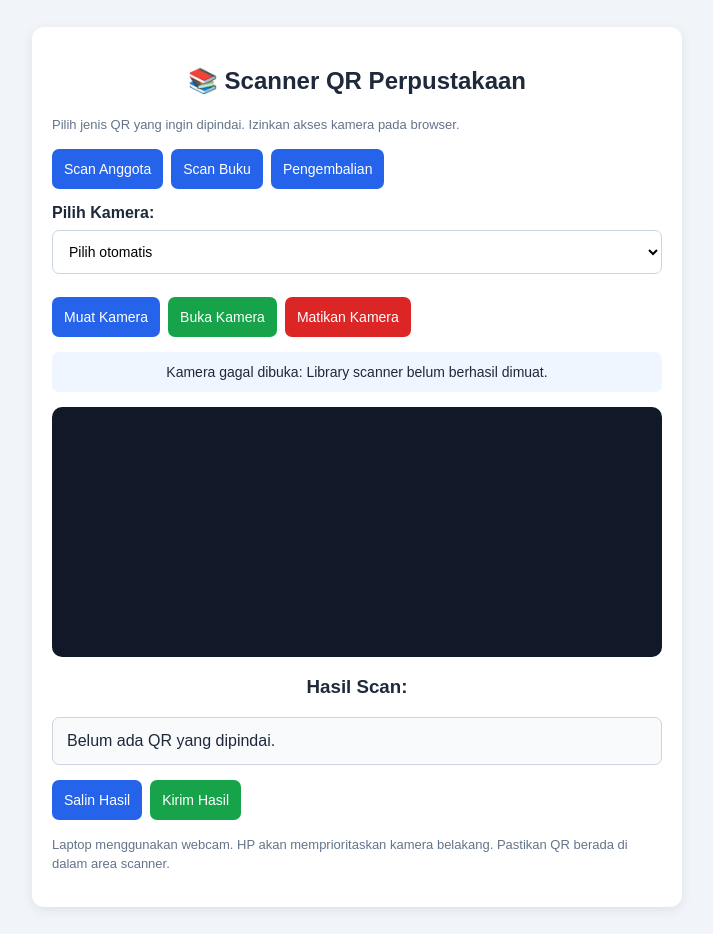
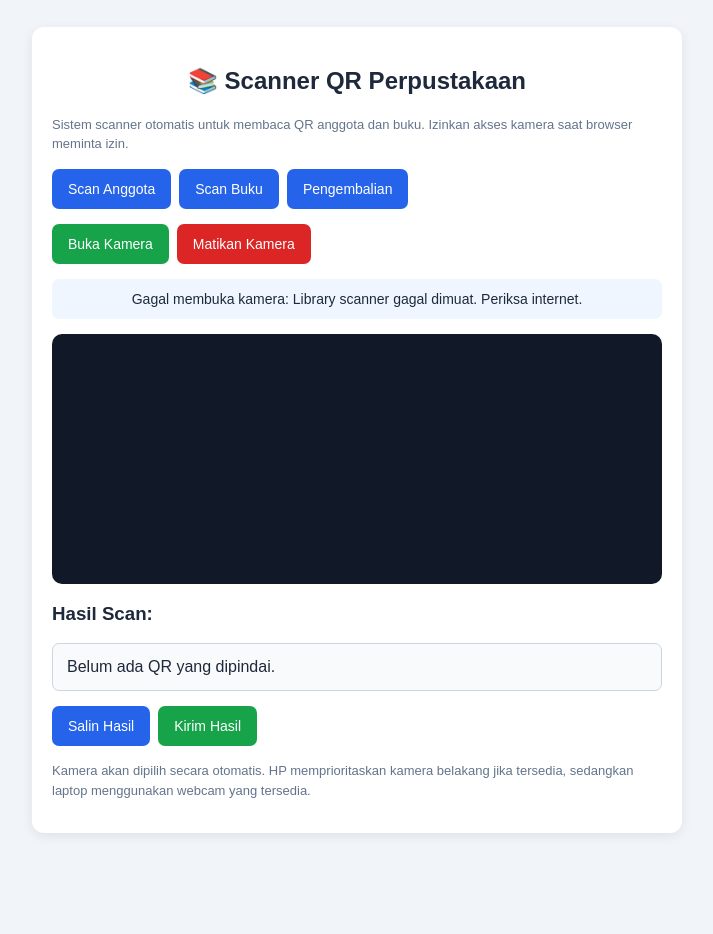
Before and after one commit to fakarmaulana0-beep/scanner-perpus, a plain HTML site: page index.html in a window 1280 px wide. Both pictures are taken after a click on the button "Buka Kamera". Shown: the whole page, without its empty margins (283-996 px from the left). After the commit the page ends 860 px from the top, so only its background shows below. Drawn offline with Linux system fonts and the light colour scheme.

Commit message:
Update index.html

```diff
--- a/index.html
+++ b/index.html
@@ -31,7 +31,7 @@ body {
   box-shadow: 0 3px 12px rgba(0,0,0,.08);
 }
 
-h2, h3 {
+h2 {
   text-align: center;
 }
 
@@ -42,31 +42,27 @@ h2, h3 {
   margin: 15px 0;
 }
 
-button, select {
-  padding: 12px;
+button {
+  padding: 12px 16px;
   border: 0;
   border-radius: 7px;
   font-size: 14px;
-}
-
-button {
+  color: white;
   background: #2563eb;
-  color: white;
   cursor: pointer;
 }
 
 button:disabled {
   opacity: .5;
+  cursor: not-allowed;
 }
 
-.success { background: #16a34a; }
-.danger { background: #dc2626; }
+.success {
+  background: #16a34a;
+}
 
-select {
-  width: 100%;
-  border: 1px solid #cbd5e1;
-  background: white;
-  margin: 8px 0;
+.danger {
+  background: #dc2626;
 }
 
 #reader {
@@ -111,9 +107,19 @@ select {
 }
 
 @media(max-width:480px) {
-  body { padding: 5px; }
-  .container { padding: 14px; margin: 5px auto; }
-  button { flex: 1; min-width: 100px; }
+  body {
+    padding: 5px;
+  }
+
+  .container {
+    padding: 14px;
+    margin: 5px auto;
+  }
+
+  button {
+    flex: 1;
+    min-width: 100px;
+  }
 }
 </style>
 </head>
@@ -125,66 +131,101 @@ select {
 <h2>📚 Scanner QR Perpustakaan</h2>
 
 <p class="hint">
-Pilih jenis QR yang ingin dipindai.
-Izinkan akses kamera pada browser.
+Sistem scanner otomatis untuk membaca QR anggota dan buku.
+Izinkan akses kamera saat browser meminta izin.
 </p>
 
+<!-- PILIH MODE -->
 <div class="buttons">
-  <button onclick="pilihMode('anggota')">Scan Anggota</button>
-  <button onclick="pilihMode('buku')">Scan Buku</button>
-  <button onclick="pilihMode('kembali')">Pengembalian</button>
+
+<button onclick="pilihMode('anggota')">
+Scan Anggota
+</button>
+
+<button onclick="pilihMode('buku')">
+Scan Buku
+</button>
+
+<button onclick="pilihMode('kembali')">
+Pengembalian
+</button>
+
 </div>
 
-<label for="camera"><b>Pilih Kamera:</b></label>
+<!-- KONTROL KAMERA -->
+<div class="buttons">
 
-<select id="camera">
-  <option value="">Pilih otomatis</option>
-</select>
+<button class="success" id="btnBuka"
+onclick="mulaiScanner()">
+Buka Kamera
+</button>
 
-<div class="buttons">
-  <button onclick="muatKamera()">Muat Kamera</button>
-  <button class="success" onclick="mulaiScanner()">Buka Kamera</button>
-  <button class="danger" onclick="matikanScanner()">Matikan Kamera</button>
+<button class="danger" id="btnMati"
+onclick="matikanScanner()">
+Matikan Kamera
+</button>
+
 </div>
 
-<div id="status">Status: Kamera belum aktif</div>
+<!-- STATUS -->
+<div id="status">
+Status: Kamera belum aktif
+</div>
 
+<!-- AREA SCANNER -->
 <div id="reader"></div>
 
 <h3>Hasil Scan:</h3>
 
-<div id="result">Belum ada QR yang dipindai.</div>
+<div id="result">
+Belum ada QR yang dipindai.
+</div>
 
+<!-- HASIL -->
 <div class="buttons">
-  <button onclick="salinHasil()">Salin Hasil</button>
-  <button class="success" onclick="kirimUlang()">Kirim Hasil</button>
+
+<button onclick="salinHasil()">
+Salin Hasil
+</button>
+
+<button class="success" onclick="kirimUlang()">
+Kirim Hasil
+</button>
+
 </div>
 
 <p class="hint">
-Laptop menggunakan webcam. HP akan memprioritaskan kamera belakang.
-Pastikan QR berada di dalam area scanner.
+Kamera akan dipilih secara otomatis.
+HP memprioritaskan kamera belakang jika tersedia,
+sedangkan laptop menggunakan webcam yang tersedia.
 </p>
 
 </div>
 
 <script>
 
+// VARIABEL UTAMA
 let scanner = null;
 let kameraAktif = false;
 let modeAktif = 'anggota';
 let hasilScan = '';
 let sedangMemproses = false;
+let sedangMulai = false;
 
-const cameraSelect = document.getElementById('camera');
+// ELEMEN HTML
 const statusBox = document.getElementById('status');
 const resultBox = document.getElementById('result');
+const btnBuka = document.getElementById('btnBuka');
+const btnMati = document.getElementById('btnMati');
 
+// STATUS
 function status(teks) {
   statusBox.textContent = teks;
 }
 
-// PILIH MODE
+// PILIH MODE SCAN
 function pilihMode(mode) {
+
   modeAktif = mode;
 
   const nama = {
@@ -196,81 +237,35 @@ function pilihMode(mode) {
   status('Mode aktif: ' + nama[mode]);
 }
 
-// MEMUAT DAFTAR KAMERA
-async function muatKamera() {
+// MEMULAI SCANNER
+async function mulaiScanner() {
+
+  if (sedangMulai) return;
+
+  sedangMulai = true;
+  btnBuka.disabled = true;
+
   try {
 
+    // CEK HTTPS
     if (!window.isSecureContext) {
       throw new Error('Website harus menggunakan HTTPS.');
     }
 
+    // CEK LIBRARY
+    if (typeof Html5Qrcode === 'undefined') {
+      throw new Error('Library scanner gagal dimuat. Periksa internet.');
+    }
+
+    // CEK KAMERA
     if (!navigator.mediaDevices ||
         !navigator.mediaDevices.getUserMedia) {
       throw new Error('Browser tidak mendukung kamera.');
     }
 
-    if (typeof Html5Qrcode === 'undefined') {
-      throw new Error('Library scanner gagal dimuat. Periksa koneksi internet.');
-    }
-
-    status('Meminta izin kamera...');
-
-    const stream = await navigator.mediaDevices.getUserMedia({
-      video: true
-    });
-
-    stream.getTracks().forEach(track => track.stop());
-
-    const cameras = await Html5Qrcode.getCameras();
-
-    if (!cameras || cameras.length === 0) {
-      throw new Error('Kamera tidak ditemukan.');
-    }
-
-    cameraSelect.innerHTML = '';
-
-    cameras.forEach((cam, index) => {
-      const option = document.createElement('option');
-      option.value = cam.id;
-      option.textContent = cam.label || 'Kamera ' + (index + 1);
-      cameraSelect.appendChild(option);
-    });
-
-    // Prioritaskan kamera belakang HP.
-    // Jika laptop, gunakan webcam yang tersedia.
-    const kameraPilihan = cameras.find(cam =>
-      /back|rear|environment|belakang/i.test(cam.label)
-    ) || cameras[0];
-
-    cameraSelect.value = kameraPilihan.id;
-
-    status('Kamera ditemukan: ' + kameraPilihan.label);
-
-  } catch (err) {
-    status('Gagal memuat kamera: ' + err.message);
-  }
-}
-
-// MEMULAI SCANNER
-async function mulaiScanner() {
-
-  if (kameraAktif) {
-    await matikanScanner();
-  }
-
-  try {
-
-    if (!window.isSecureContext) {
-      throw new Error('Gunakan website melalui HTTPS.');
-    }
-
-    if (typeof Html5Qrcode === 'undefined') {
-      throw new Error('Library scanner belum berhasil dimuat.');
-    }
-
-    // Muat daftar kamera jika belum tersedia.
-    if (!cameraSelect.value) {
-      await muatKamera();
+    // MATIKAN SCANNER SEBELUM MEMULAI ULANG
+    if (kameraAktif) {
+      await matikanScanner();
     }
 
     if (!scanner) {
@@ -279,19 +274,40 @@ async function mulaiScanner() {
 
     sedangMemproses = false;
 
-    status('Mengaktifkan kamera...');
+    status('Mencari kamera otomatis...');
 
-    // Gunakan kamera pilihan.
-    // Jika tidak tersedia, prioritaskan kamera belakang.
-    const pilihanKamera = cameraSelect.value
-      ? cameraSelect.value
-      : { facingMode: 'environment' };
+    // IZIN KAMERA DAN DETEKSI PERANGKAT
+    const stream = await navigator.mediaDevices.getUserMedia({
+      video: true
+    });
 
+    stream.getTracks().forEach(track => track.stop());
+
+    // DAFTAR KAMERA
+    const cameras = await Html5Qrcode.getCameras();
+
+    if (!cameras || cameras.length === 0) {
+      throw new Error('Kamera tidak ditemukan.');
+    }
+
+    // PILIH KAMERA BELAKANG JIKA TERSEDIA
+    // JIKA TIDAK, GUNAKAN KAMERA PERTAMA
+    const kameraPilihan = cameras.find(cam =>
+      /back|rear|environment|belakang/i.test(cam.label)
+    ) || cameras[0];
+
+    status('Mengaktifkan kamera: ' + kameraPilihan.label);
+
+    // JALANKAN SCANNER
     await scanner.start(
-      pilihanKamera,
+
+      kameraPilihan.id,
+
       {
         fps: 10,
+
         qrbox: function(width, height) {
+
           const ukuran = Math.floor(
             Math.min(width * 0.8, height * 0.8, 280)
           );
@@ -300,11 +316,14 @@ async function mulaiScanner() {
             width: ukuran,
             height: ukuran
           };
+
         },
+
         aspectRatio: 1
+
       },
 
-      // KETIKA QR BERHASIL DIBACA
+      // QR BERHASIL DIBACA
       async function(decodedText) {
 
         if (sedangMemproses) return;
@@ -312,6 +331,7 @@ async function mulaiScanner() {
         sedangMemproses = true;
 
         hasilScan = decodedText;
+
         resultBox.textContent = decodedText;
 
         status('QR berhasil dibaca!');
@@ -319,11 +339,12 @@ async function mulaiScanner() {
         await matikanScanner();
 
         kirimHasil();
+
       },
 
-      function(errorMessage) {
-        // Frame tanpa QR diabaikan.
-      }
+      // FRAME TANPA QR DIABAIKAN
+      function(errorMessage) {}
+
     );
 
     kameraAktif = true;
@@ -334,15 +355,22 @@ async function mulaiScanner() {
 
     kameraAktif = false;
 
-    status('Kamera gagal dibuka: ' + err.message);
+    status('Gagal membuka kamera: ' + err.message);
+
+  } finally {
+
+    sedangMulai = false;
+    btnBuka.disabled = false;
 
   }
+
 }
 
 // MEMATIKAN KAMERA
 async function matikanScanner() {
 
   if (scanner && kameraAktif) {
+
     try {
 
       await scanner.stop();
@@ -353,12 +381,12 @@ async function matikanScanner() {
 
     } catch (err) {
 
-      kameraAktif = false;
-
       status('Gagal mematikan kamera: ' + err.message);
 
     }
+
   }
+
 }
 
 // MENGIRIM HASIL SCAN
@@ -380,9 +408,10 @@ function kirimHasil() {
 
   } else {
 
-    status('QR terbaca. Silakan salin hasil scan.');
+    status('QR berhasil dibaca. Silakan salin hasil.');
 
   }
+
 }
 
 // KIRIM ULANG
@@ -394,6 +423,7 @@ function kirimUlang() {
   }
 
   kirimHasil();
+
 }
 
 // SALIN HASIL
@@ -415,9 +445,10 @@ async function salinHasil() {
     alert('Gagal menyalin. Periksa izin clipboard browser.');
 
   }
+
 }
 
-// MEMBERSIHKAN KAMERA
+// BERSIHKAN KAMERA KETIKA HALAMAN DITUTUP
 window.addEventListener('pagehide', function() {
 
   if (scanner && kameraAktif) {
```
